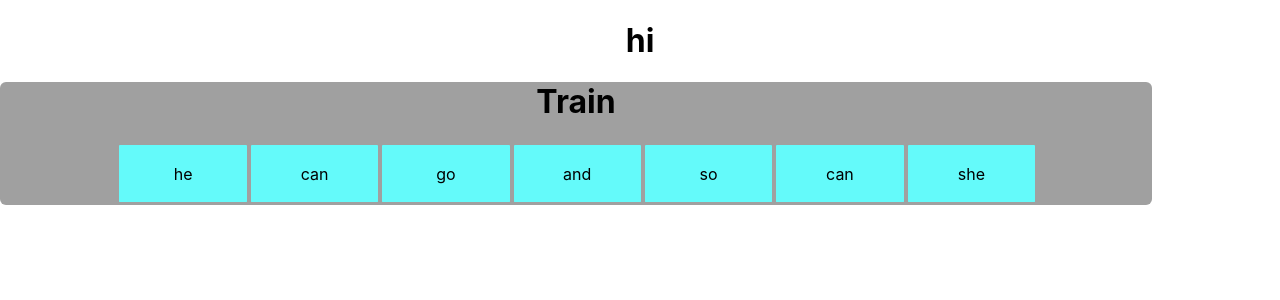
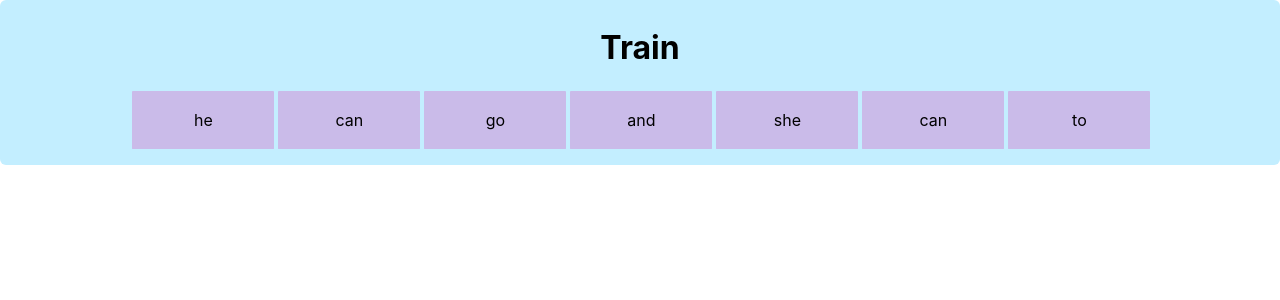
Before and after one commit to GDW1/BlockTrain, a React (Create React App) app in the folder blocktrain/: page / in a window 1280 px wide. Shown: the top 300 px of the page. Built offline with nearby package versions, Linux system fonts and the light colour scheme.

Commit message:
Made colors into variables

```diff
--- a/blocktrain/src/components/Display.css
+++ b/blocktrain/src/components/Display.css
@@ -1,8 +1,18 @@
+:root{
+    --primary: #C3EEFF;
+    --secondary: #C3EEFF;
+    --tertiary: rgb(160, 160, 160);
+    --firstAccent: #CABBE9;
+    --secondAccent: rgb(160, 160, 160);
+}
+
 .train{
     text-align: -webkit-center;
-    width: 90%;
+    width: 100%;
+    padding-top: 0.5%;
+    padding-bottom: 1%;
     border-radius: 0.375rem;
-    background-color: rgba(160, 160, 160);
+    background-color: var(--primary);
 }
 
 #trainCars{
@@ -13,7 +23,7 @@
     width: 100%;
     height: 20%;
     border-radius: 1%;
-    background-color: rgba(100, 250, 250);
+    background-color: var(--firstAccent);
     text-align: -webkit-center;
     margin-right: 4%;
     margin-left: 1%;
--- a/blocktrain/src/components/Display.jsx
+++ b/blocktrain/src/components/Display.jsx
@@ -7,7 +7,6 @@ function Display() {
 
     return (
         <div className={"displayComponent"}>
-            <h1>hi</h1>
             <div className="train">
                 <h1> Train </h1>
                 <table id = "trainCars">
@@ -19,32 +18,32 @@ function Display() {
                         </td>
                         <td>
                             <div>
-                                <p>can</p>
+                                <p>{sampleData[1]}</p>
                             </div>
                         </td>
                         <td>
                             <div>
-                                <p>go</p>
+                                <p>{sampleData[2]}</p>
                             </div>
                         </td>
                         <td>
                             <div>
-                                <p>and</p>
+                                <p>{sampleData[3]}</p>
                             </div>
                         </td>
                         <td>
                             <div>
-                                <p>so</p>
+                                <p>{sampleData[4]}</p>
                             </div>
                         </td>
                         <td>
                             <div>
-                                <p>can</p>
+                                <p>{sampleData[5]}</p>
                             </div>
                         </td>
                         <td>
                             <div>
-                                <p>she</p>
+                                <p>{sampleData[6]}</p>
                             </div>
                         </td>
                     </tr>
```
